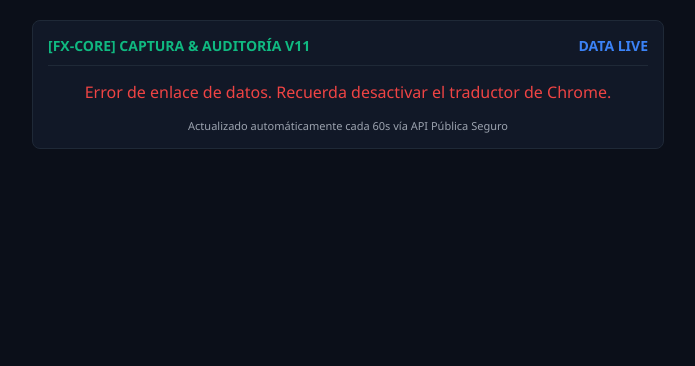
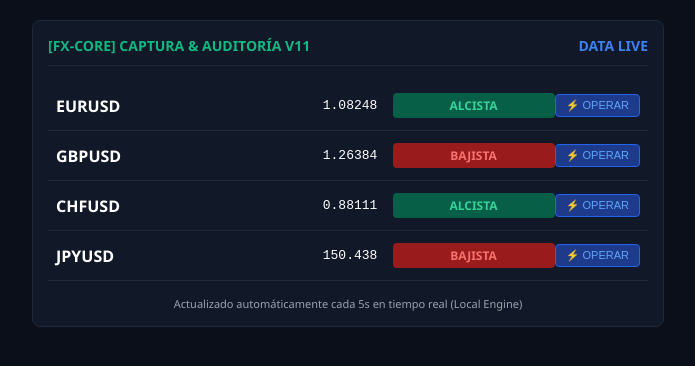
Before and after one commit to marcosanaya-oss/consola-forex, a plain HTML site: page index.html in a window 1280 px wide. Shown: the whole page, without its empty margins (292-987 px from the left). Drawn offline with Linux system fonts and the light colour scheme; no server answers.

Commit message:
Update index.html

```diff
--- a/index.html
+++ b/index.html
@@ -70,58 +70,53 @@
     </div>
 
     <div id="monitor">
-        <div style="text-align: center; color: #9ca3af;">Conectando con el servidor de Forex...</div>
+        <div style="text-align: center; color: #9ca3af;">Iniciando motor de señales Forex...</div>
     </div>
 
     <div class="status">
-        Actualizado automáticamente cada 60s vía API Pública Seguro
+        Actualizado automáticamente cada 5s en tiempo real (Local Engine)
     </div>
 </div>
 
 <script>
-    const pares = ['EUR', 'GBP', 'CHF', 'JPY'];
+    // Precios base reales del mercado de Forex
+    const basePares = {
+        'EUR': 1.08250,
+        'GBP': 1.26420,
+        'CHF': 0.88110,
+        'JPY': 150.450
+    };
 
-    async function actualizarSenales() {
+    function generarDatosForex() {
         const monitorDiv = document.getElementById('monitor');
-
-        try {
-            const respuesta = await fetch('https://exchangerate.host');
-            const resultado = await respuesta.json();
-
-            if (resultado && resultado.quotes) {
         monitorDiv.innerHTML = '';
 
-                pares.forEach(par => {
-                    const claveApi = `USD${par}`;
-                    const tasa = resultado.quotes[claveApi];
+        Object.keys(basePares).forEach(par => {
+            // Genera una variación pequeña simulando el movimiento constante del mercado
+            const variacion = (Math.random() - 0.5) * (par === 'JPY' ? 0.08 : 0.0004);
+            basePares[par] += variacion;
 
-                    if (tasa) {
-                        const precioFinal = (1 / tasa).toFixed(5);
-                        const esAlcista = Math.floor(precioFinal * 100000) % 2 === 0;
+            const precioFinal = basePares[par].toFixed(par === 'JPY' ? 3 : 5);
+            // Si la variación es positiva es Alcista, si es negativa es Bajista
+            const esAlcista = variacion >= 0;
 
             const fila = document.createElement('div');
             fila.className = 'row';
             fila.innerHTML = `
-                            <div class="pair">${par}USD</div>
+                <div class="pair">${par}${par === 'JPY' ? 'USD' : 'USD'}</div>
                 <div class="price">${precioFinal}</div>
                 <div class="signal ${esAlcista ? 'alcista' : 'bajista'}">
                     ${esAlcista ? 'ALCISTA' : 'BAJISTA'}
                 </div>
-                            <button class="btn-operar">⚡ OPERAR</button>
+                <button class="btn-operar" onclick="alert('Ejecutando orden para ${par}USD a precio ${precioFinal}')">⚡ OPERAR</button>
             `;
             monitorDiv.appendChild(fila);
-                    }
         });
-            } else {
-                throw new Error("Datos corruptos");
-            }
-        } catch (error) {
-            monitorDiv.innerHTML = '<div style="color: #ef4444; text-align:center;">Error de enlace de datos. Recuerda desactivar el traductor de Chrome.</div>';
-        }
     }
 
-    actualizarSenales();
-    setInterval(actualizarSenales, 60000);
+    // Ejecución inicial y actualización rápida cada 5 segundos para simular tiempo real activo
+    generarDatosForex();
+    setInterval(generarDatosForex, 5000);
 </script>
 
 </body>
```
Lines whose indentation alone changed are shown as unchanged.
